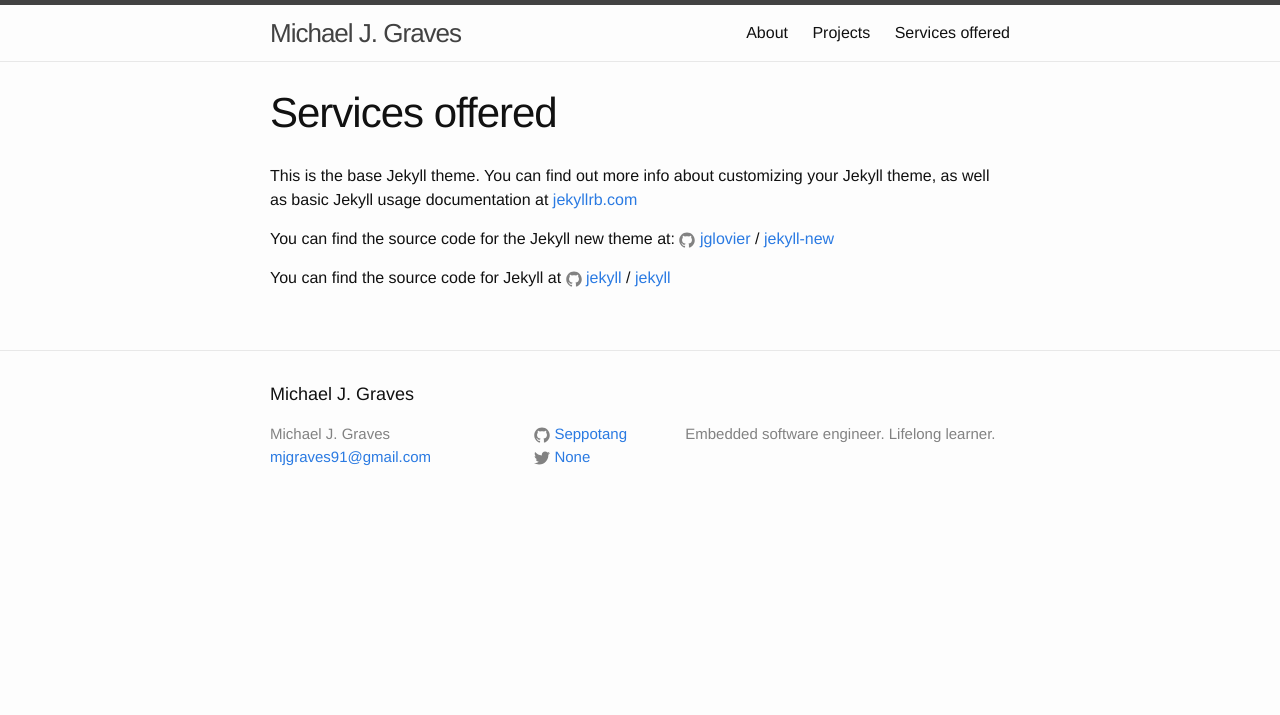
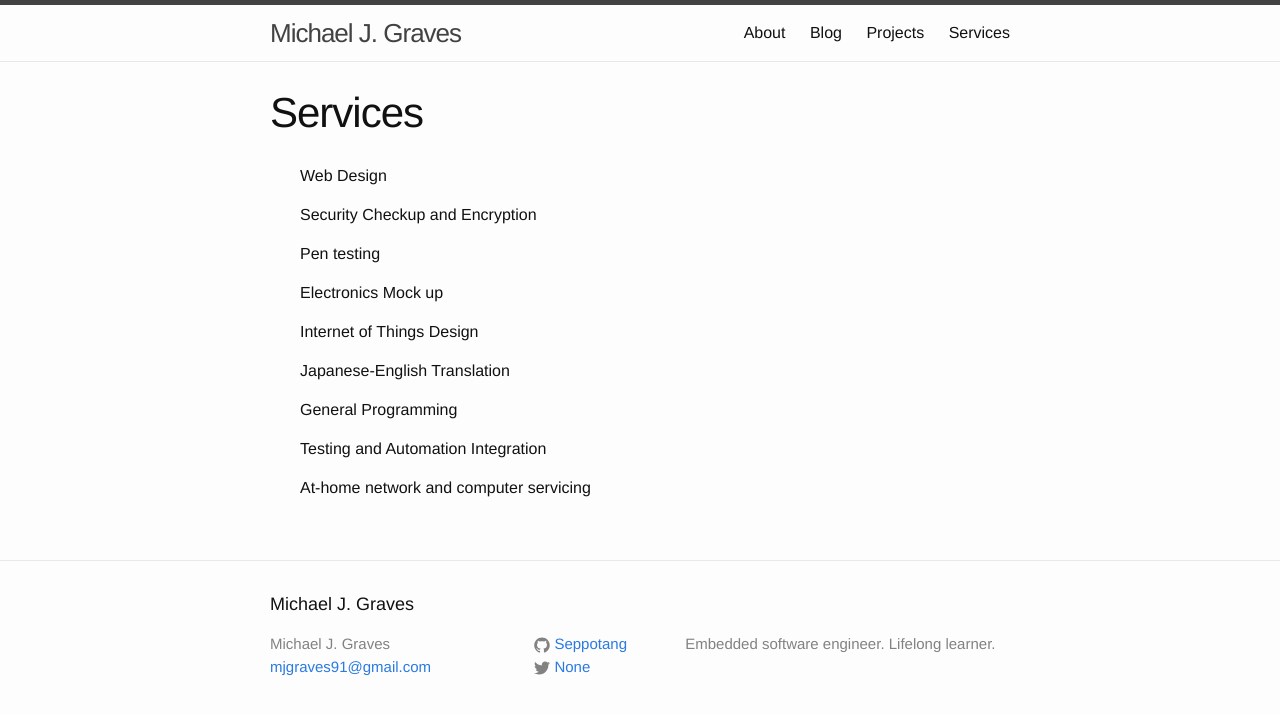
Before and after one commit to seppotang/seppotang.github.io, a Jekyll site: the page built from services.md, in a window 1280 px wide. Shown: the top 715 px of the page. Built offline with Jekyll 4.4.1, drawn with Linux system fonts in a browser that asks for light colours.

Commit message:
added new blog post and amended services offered

```diff
--- a/services.md
+++ b/services.md
@@ -1,15 +1,15 @@
 ---
 layout: page
-title: Services offered
+title: Services
 permalink: /services/
 ---
 
-This is the base Jekyll theme. You can find out more info about customizing your Jekyll theme, as well as basic Jekyll usage documentation at [jekyllrb.com](http://jekyllrb.com/)
-
-You can find the source code for the Jekyll new theme at:
-{% include icon-github.html username="jglovier" %} /
-[jekyll-new](https://github.com/jglovier/jekyll-new)
-
-You can find the source code for Jekyll at
-{% include icon-github.html username="jekyll" %} /
-[jekyll](https://github.com/jekyll/jekyll)
+<ul>Web Design</ul>
+<ul>Security Checkup and Encryption</ul>
+<ul>Pen testing</ul>
+<ul>Electronics Mock up</ul>
+<ul>Internet of Things Design</ul>
+<ul>Japanese-English Translation</ul>
+<ul>General Programming</ul>
+<ul>Testing and Automation Integration</ul>
+<ul>At-home network and computer servicing</ul>
```
Also changed, not shown: blog.md (added, +25 -0 lines).
